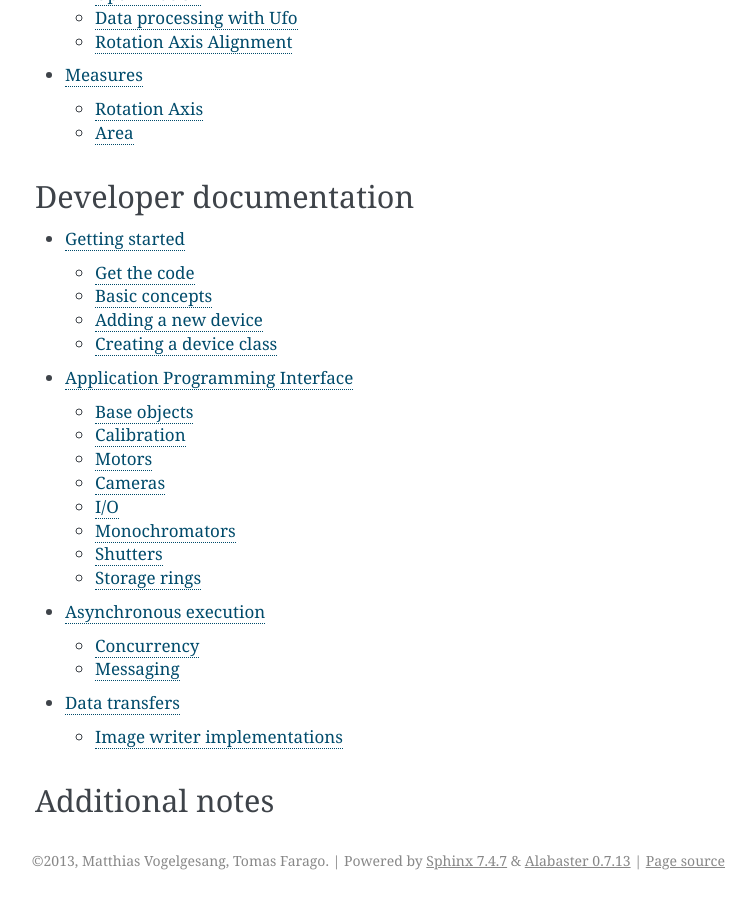
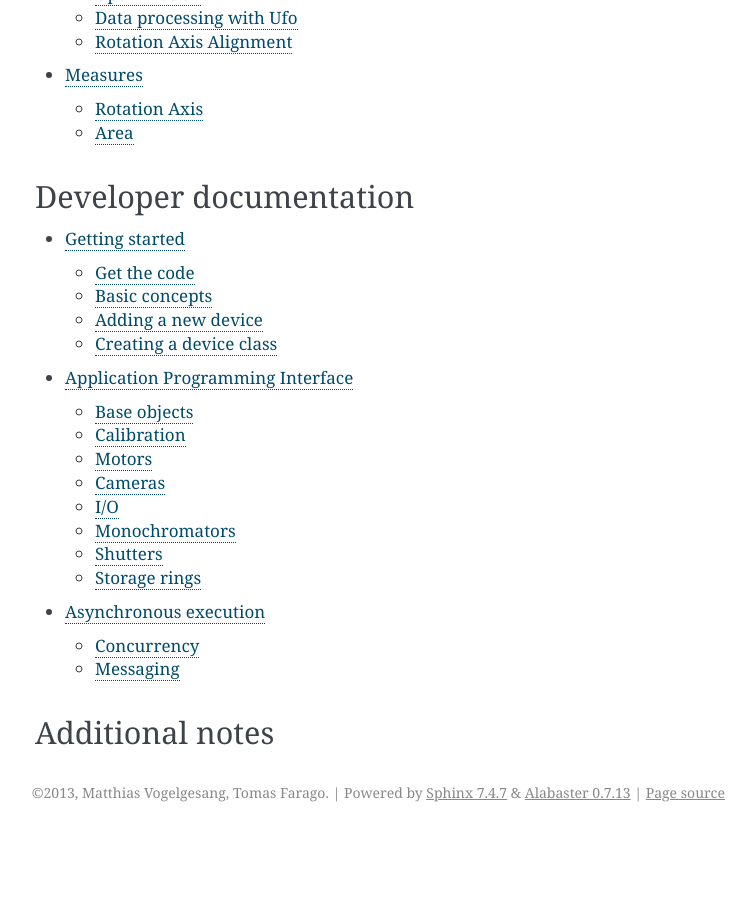
Before and after one commit to ufo-kit/concert, a Sphinx documentation site: the page built from docs/index.rst, in a window 1280 px wide and 900 px high, scrolled down 1028 px. Shown: the whole window, without its empty margins (385-1141 px from the left). Built offline with Sphinx 7.4.7, drawn with Linux system fonts in a browser that asks for light colours; after the commit the page ends 1860 px from its top, so only the background shows below that.

Commit message:
Fix non-existent link to documentation

```diff
--- a/docs/api/datatransfers.rst
+++ /dev/null
@@ -1,12 +0,0 @@
-==============
-Data transfers
-==============
-
-.. automodule:: concert.connections.datatransfers
-    :members:
-
-Image writer implementations
-============================
-
-.. automodule:: concert.imagewriters
-    :members:
--- a/docs/index.rst
+++ b/docs/index.rst
@@ -28,7 +28,6 @@ Developer documentation
     api/tutorial
     api/devices
     api/async
-    api/datatransfers
 
 
 Additional notes
```
